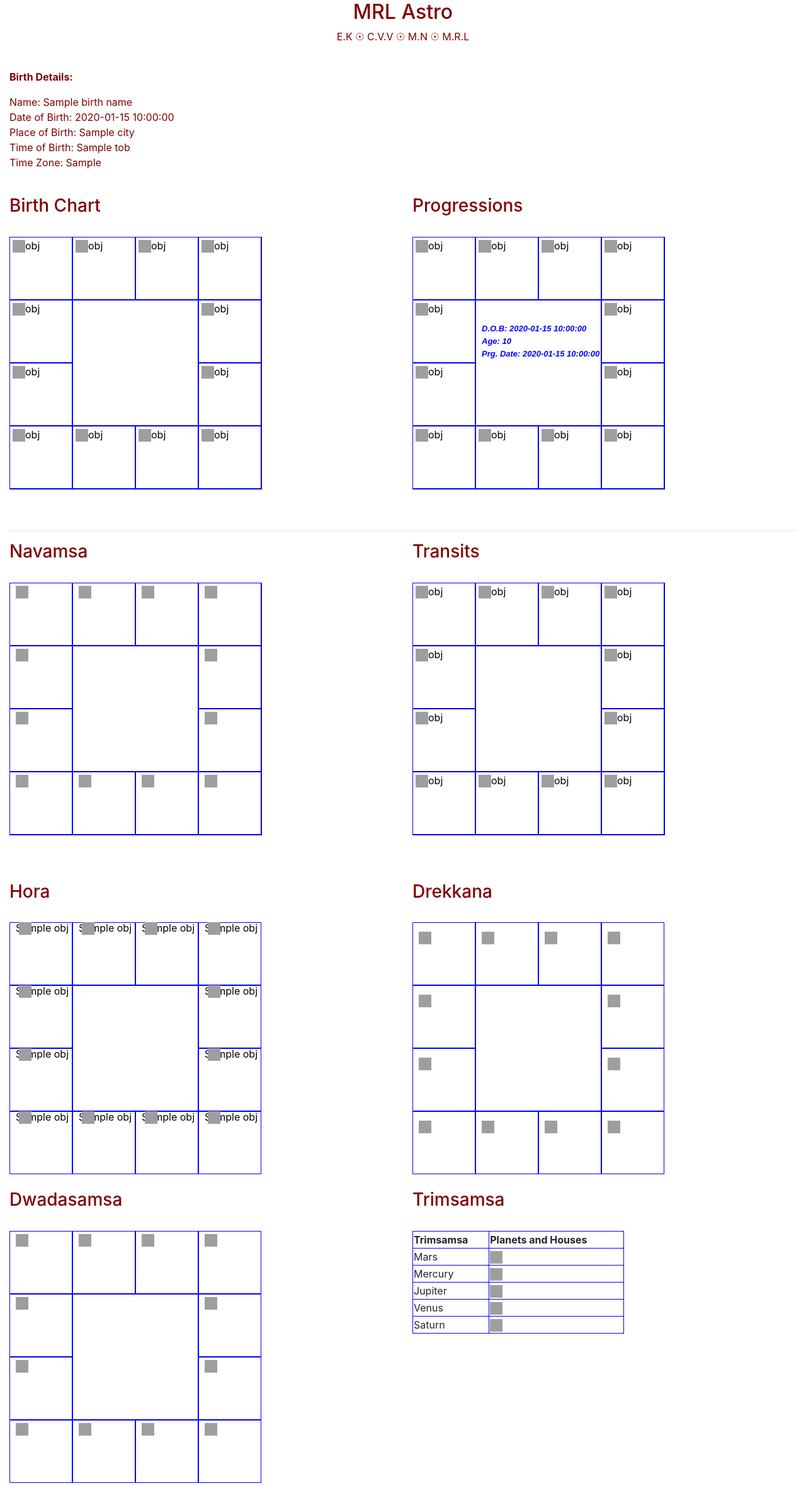
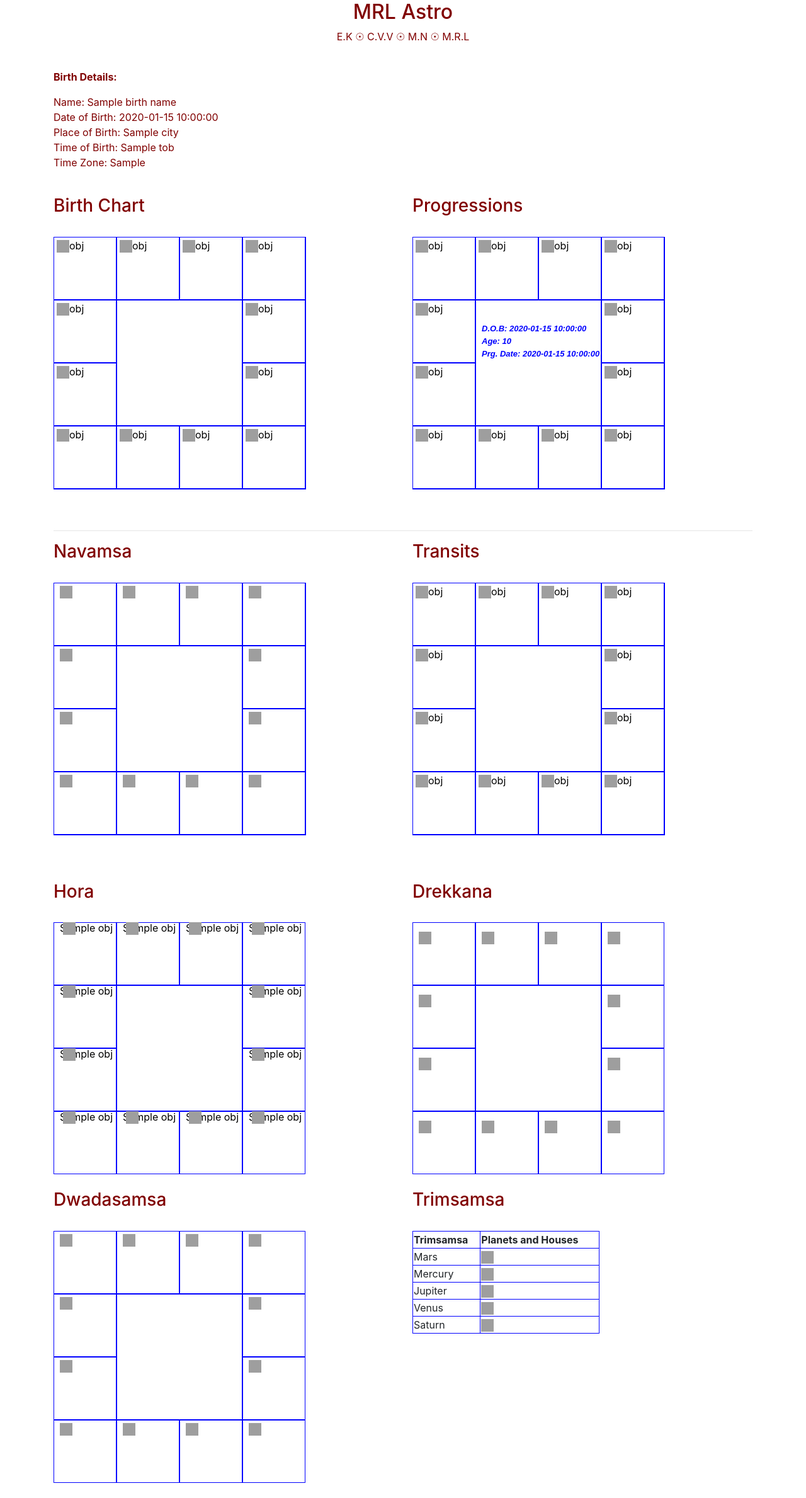
Before and after one commit to krishnakanthpps/MRLAstro, a Flask app: template templates/display_chart.html in a window 1280 px wide. Shown: the part 56-2434 px from the top of the page at 63% size. Run offline with Flask 2, Linux system fonts and the light colour scheme; the template is opened without the code that fills it: most values are stand-ins (such as "Sample title", 1, 10 or a date in 2020); some libraries are stand-ins or nearby versions; grey boxes are pictures that could not be loaded.

Commit message:
display changes

```diff
--- a/app.py
+++ b/app.py
@@ -174,8 +174,8 @@ def showchart():
 	# #print("############# P, H POSITIONS ##########")
 	#print(p_and_h_dict)
 	#print("####### PRINTING PLANETS_DICT ##########")
-	print(hora_dict)
-	print(png_dict)
+	#print(hora_dict)
+	#print(png_dict)
 	# print("####### PRINTING HOUSES_DICT ##########")
 	# print(houses_dict)
 	# print("####### PRINTING P AND H DICT ##########")
--- a/static/styles.css
+++ b/static/styles.css
@@ -27,11 +27,12 @@ p {
   color: maroon;
 }
 
+/*
 .main {
 
- /* Increased text to enable scrolling */
   margin-left: 20px;
 }
+*/
 
 /* Add a purple background color to the top navigation */
 .topnav {
--- a/templates/display_chart.html
+++ b/templates/display_chart.html
@@ -25,7 +25,7 @@
 </nav>
 
 
-<div class="container-fluid">
+<div class="container">
 <h2 style="text-align:center">MRL Astro</h2>
 <p style="text-align:center">E.K ☉ C.V.V ☉ M.N ☉ M.R.L</p>
 
```
